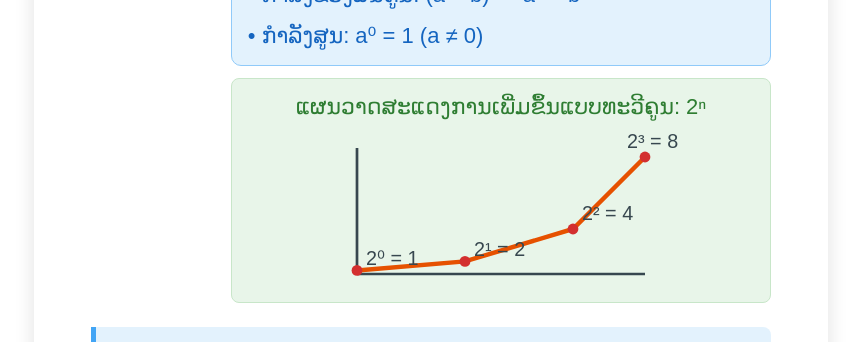
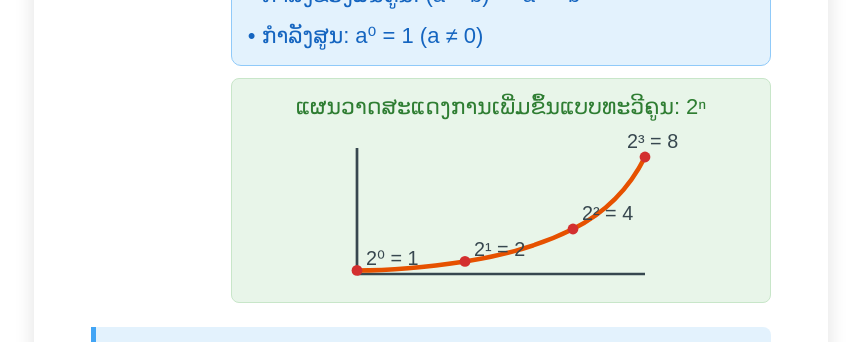
Before and after one commit to kokiyamagishi/MathDrillMaker, a Next.js app: page /secondary3 in a window 1280 px wide. Shown: the part 1780-2122 px from the top of the page, without its empty margins (229-1090 px from the left). Built offline with nearby package versions, Linux system fonts and the light colour scheme; a web font is replaced by a local one.

Commit message:
fix: replace straight line segments with a smooth C1 continuous cubic Bezier curve passing exactly through all graph nodes

```diff
--- a/src/data/secondary3/unit1.tsx
+++ b/src/data/secondary3/unit1.tsx
@@ -42,7 +42,7 @@ export const unit1Data: UnitData = {
                   <line x1="40" y1="20" x2="40" y2="160" stroke="#37474F" strokeWidth="3" />
 
                   {/* Graph line representing 2^n */}
-                  <path d="M 40,156 L 160,146 L 280,110 L 360,30" fill="none" stroke="#E65100" strokeWidth="5" />
+                  <path d="M 40,156 C 80,156 120,152 160,146 C 200,140 240,130 280,110 C 310,95 340,70 360,30" fill="none" stroke="#E65100" strokeWidth="5" />
 
                   {/* Nodes */}
                   <circle cx="40" cy="156" r="6" fill="#D32F2F" />
```
